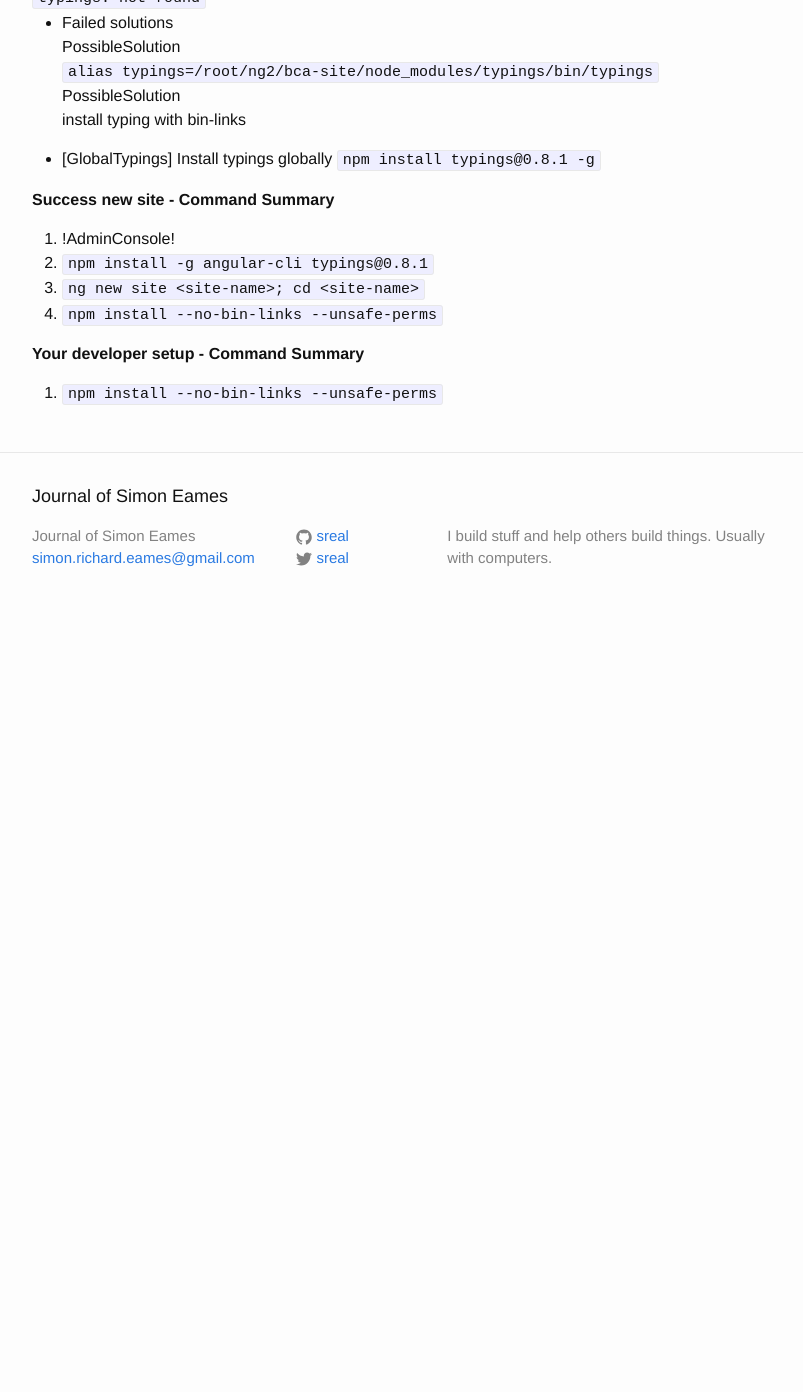
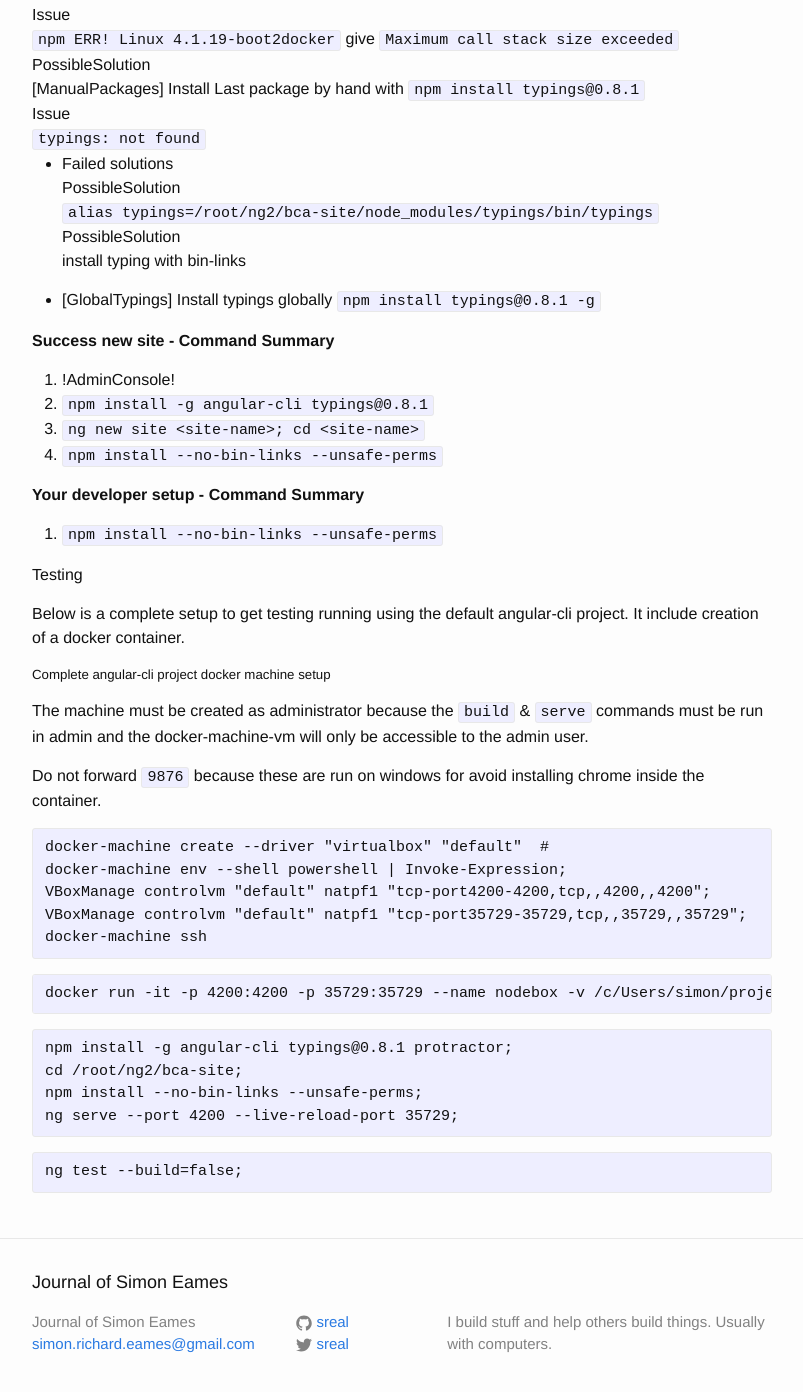
Before and after one commit to sreal/jekyll, a Jekyll site: the page built from _posts/2016-06-08-ng2-Green-Fields.html, in a window 1280 px wide and 1400 px high, scrolled down 1586 px. Shown: the top 1392 px of the window, without its empty margins (238-1041 px from the left). Built offline with Jekyll 4.4.1, drawn with Linux system fonts in a browser that asks for light colours; before the commit the page ends 2216 px from its top, so only the background shows below that; some of the changed text lies outside the part shown.

Commit message:
Update jekyl site

```diff
--- a/_posts/2016-06-08-ng2-Green-Fields.html
+++ b/_posts/2016-06-08-ng2-Green-Fields.html
@@ -8,9 +8,21 @@ title: ng2 Green Fields
 <div class="outline-text-2" id="text-1">
 <p>
 I'm trying angular2 for a project at work. These are the install notes.
-I'll do an additional post about the developer setup
+</p>
+
+<p>
+This is put it all in a docker container.
+</p>
+
+<p>
+This is ultimatley a bad idea because the file watch didn't really work for me from the container through to my windows host.
+</p>
+
+<p>
+If you know a better way I'd love to hear it since I really hate having to installing node on my presonal laptop just to do some work dev.
 </p>
 </div>
+
 
 <div id="outline-container-sec-1-1" class="outline-3">
 <h3 id="sec-1-1">TEST :: Using angular-cli for building the project.</h3>
@@ -54,9 +66,8 @@ Things to know straight up:
 </ol>
 </div>
 
-
 <div id="outline-container-sec-1-1-1-1" class="outline-5">
-<h5 id="sec-1-1-1-1">Task 2. Build a site.</h5>
+<h5 id="sec-1-1-1-1">Task 1. Build a site.</h5>
 <div class="outline-text-5" id="text-1-1-1-1">
 <dl class="org-dl">
 <dt> [Command] Serve </dt><dd><code>/ng2/bca-site# ng serve --port 8080 --live-reload-port 35729</code> # These port have been set up
@@ -159,5 +170,58 @@ Things to know straight up:
 </div>
 </div>
 </div>
+
+<div id="outline-container-sec-1-1-2" class="outline-4">
+<h4 id="sec-1-1-2">Testing</h4>
+<div class="outline-text-4" id="text-1-1-2">
+<p>
+Below is a complete setup to get testing running using the default angular-cli project.
+It include creation of a docker container.
+</p>
+</div>
+
+<div id="outline-container-sec-1-1-2-1" class="outline-5">
+<h5 id="sec-1-1-2-1">Complete angular-cli project docker machine setup</h5>
+<div class="outline-text-5" id="text-1-1-2-1">
+<p>
+The machine must be created as administrator because the <code>build</code> &amp; <code>serve</code> commands must be run in admin and the docker-machine-vm will only be accessible to the admin user.
+</p>
+
+<p>
+Do not forward <code>9876</code> because these are run on windows for avoid installing chrome inside the container.
+</p>
+<div class="org-src-container">
+
+<pre class="src src-powershell">docker-machine create --driver "virtualbox" "default"  #
+docker-machine env --shell powershell | Invoke-Expression;
+VBoxManage controlvm "default" natpf1 "tcp-port4200-4200,tcp,,4200,,4200";
+VBoxManage controlvm "default" natpf1 "tcp-port35729-35729,tcp,,35729,,35729";
+docker-machine ssh
+</pre>
+</div>
+
+<div class="org-src-container">
+
+<pre class="src src-sh">docker run -it -p 4200:4200 -p 35729:35729 --name nodebox -v /c/Users/simon/projects/ng2:/root/ng2 node /bin/bash
+</pre>
+</div>
+
+<div class="org-src-container">
+
+<pre class="src src-sh">npm install -g angular-cli typings@0.8.1 protractor;
+cd /root/ng2/bca-site;
+npm install --no-bin-links --unsafe-perms;
+ng serve --port 4200 --live-reload-port 35729;
+</pre>
+</div>
+
+<div class="org-src-container">
+
+<pre class="src src-powershell">ng test --build=false;
+</pre>
 </div>
 </div>
+</div>
+</div>
+</div>
+</div>
```
Also changed, not shown: _posts/2016-06-09-How-To-Add-Bootstrap-To-An-Angular-Cli-Project.html (added, +148 -0 lines).
